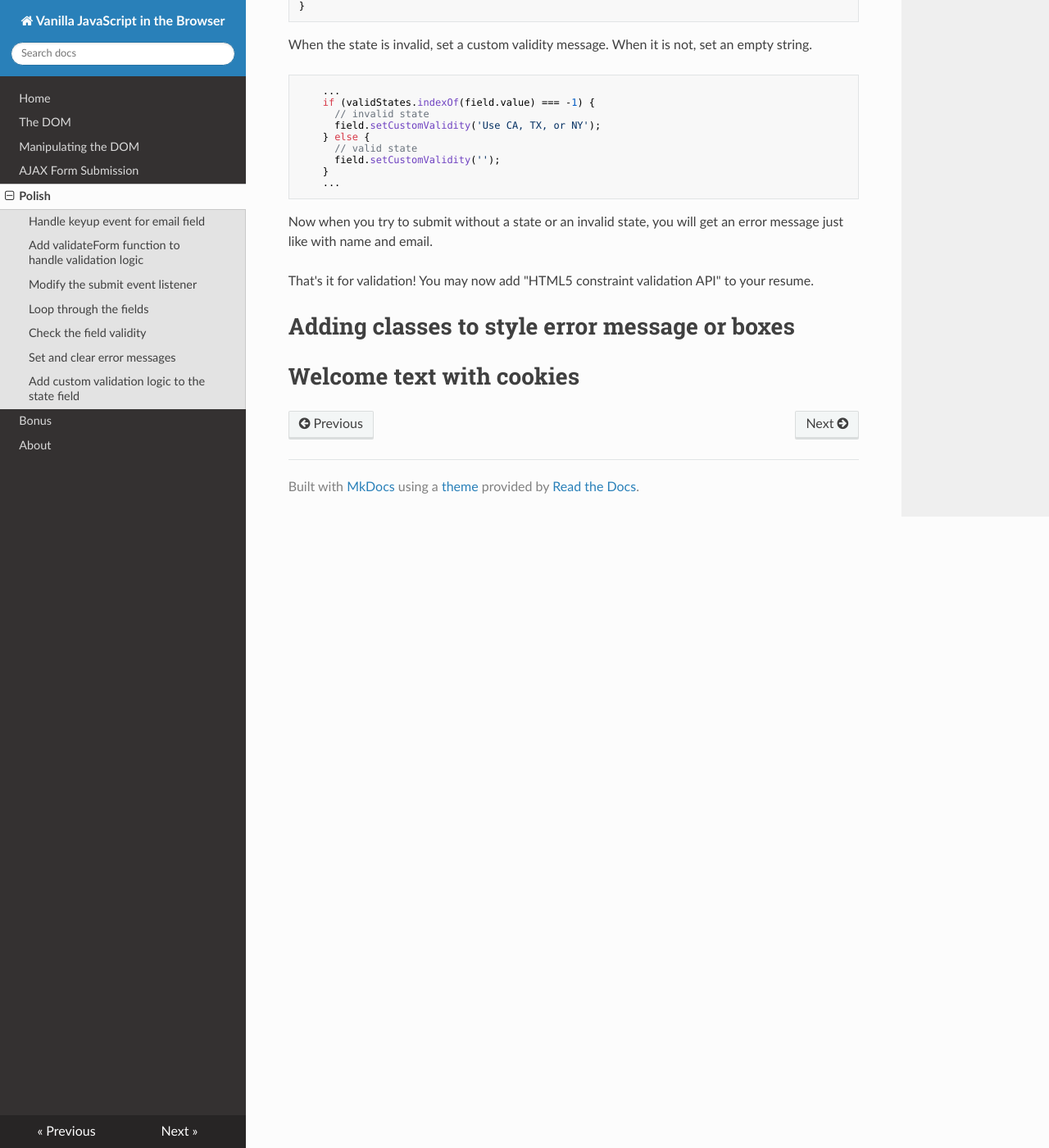
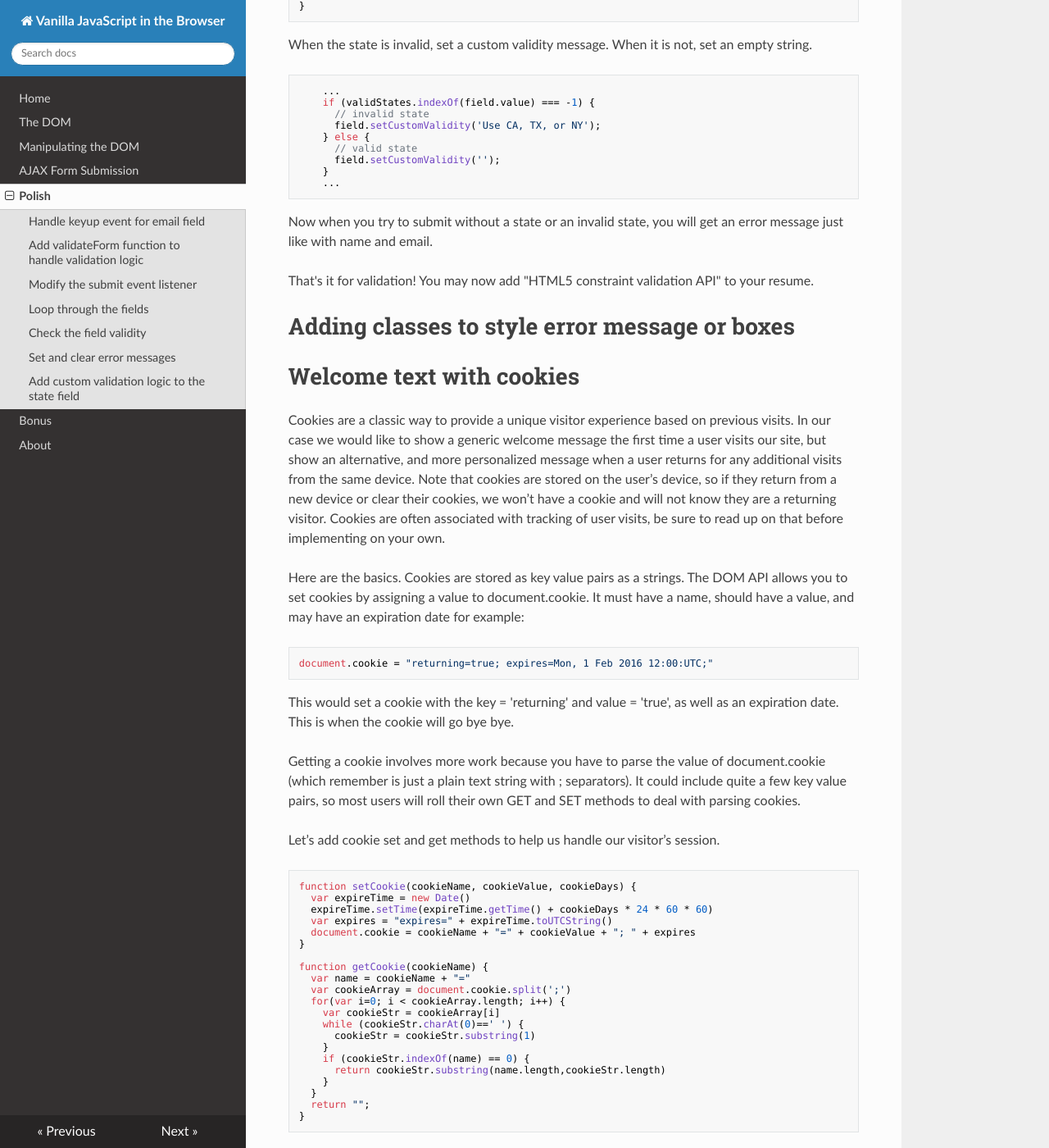
Before and after one commit to sandiegojs/vanilla-browser-docs, an MkDocs documentation site: the page built from docs/polish.md, in a window 1280 px wide and 1400 px high, scrolled down 5659 px. Shown: the whole window at 82% size. Built offline with MkDocs 1.6.1, drawn with Linux system fonts in a browser that asks for light colours; nearby versions of some CDN libraries; old or Windows-style settings are respelled for this version of MkDocs; some of the changed text lies outside the part shown.

Commit message:
Adds cookie explain'n, nom nom nom

````diff
--- a/docs/polish.md
+++ b/docs/polish.md
@@ -285,3 +285,54 @@ That's it for validation! You may now add "HTML5 constraint validation API" to y
 # Adding classes to style error message or boxes
 
 # Welcome text with cookies
+
+Cookies are a classic way to provide a unique visitor experience based on previous visits.  In our case we would like to show a generic welcome message the first time a user visits our site, but show an alternative, and more personalized message when a user returns for any additional visits from the same device.  Note that cookies are stored on the user’s device, so if they return from a new device or clear their cookies, we won’t have a cookie and will not know they are a returning visitor.  Cookies are often associated with tracking of user visits, be sure to read up on that before implementing on your own.
+
+Here are the basics.   Cookies are stored as key value pairs as a strings.  The DOM API allows you to set cookies by assigning a value to document.cookie.  It must have a name, should have a value, and may have an expiration date for example:
+```js
+document.cookie = "returning=true; expires=Mon, 1 Feb 2016 12:00:UTC;"
+```
+This would set a cookie with the key = 'returning' and value = 'true', as well as an expiration date.  This is when the cookie will go bye bye.
+
+Getting a cookie involves more work because you have to parse the value of document.cookie (which remember is just a plain text string with ; separators).  It could include quite a few key value pairs, so most users will roll their own GET and SET methods to deal with parsing cookies.
+
+Let’s add cookie set and get methods to help us handle our visitor’s session.
+```js
+function setCookie(cookieName, cookieValue, cookieDays) {
+  var expireTime = new Date()
+  expireTime.setTime(expireTime.getTime() + cookieDays * 24 * 60 * 60)
+  var expires = "expires=" + expireTime.toUTCString()
+  document.cookie = cookieName + "=" + cookieValue + "; " + expires
+}
+
+function getCookie(cookieName) {
+  var name = cookieName + "="
+  var cookieArray = document.cookie.split(';')
+  for(var i=0; i < cookieArray.length; i++) {
+    var cookieStr = cookieArray[i]
+    while (cookieStr.charAt(0)==' ') {
+      cookieStr = cookieStr.substring(1)
+    }
+    if (cookieStr.indexOf(name) == 0) {
+      return cookieStr.substring(name.length,cookieStr.length)
+    }
+  }
+  return "";
+}
+```
+
+Then we will add a conditional block of code that will update the welcome message when a user returns, or set a cookie if its the first visit (or if the cookies have been cleared or expired).
+
+```js
+if(getCookie('returning') === 'yes') {
+  document.querySelector('.greeting').innerHTML = "Welcome back to the program."
+} else {
+  setCookie('returning', 'yes', 2)
+}
+```
+
+Then try refreshing the page and watch it add a custom greeting.  You can clear out your cookies using the Chrome Dev tools > Resources > Cookies
+
+As a bonus try refactoring this code to cookie and display the users name in the greeting message when they return.
+
+A couple of other fun facts about cookies: You can store objects in cookies, but you will need to be sure to serialize them and they must be strings when assigned to document.cookie.  Cookie security is handled for you:  Cookies are stored with a security feature tied to the domain that was used to store the cookie.  That means that your code running in the browser can only read the cookies that were set on the same domain.  Also note, cookies are stored as strings in plain text, so any savvy user can look at the cookies on their machine (delete, or modify them) as they see fit.
````
